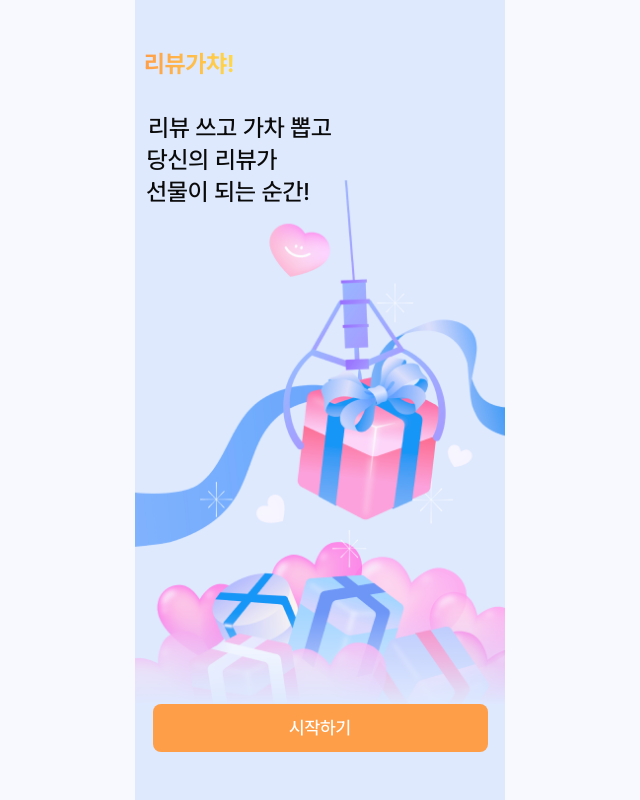
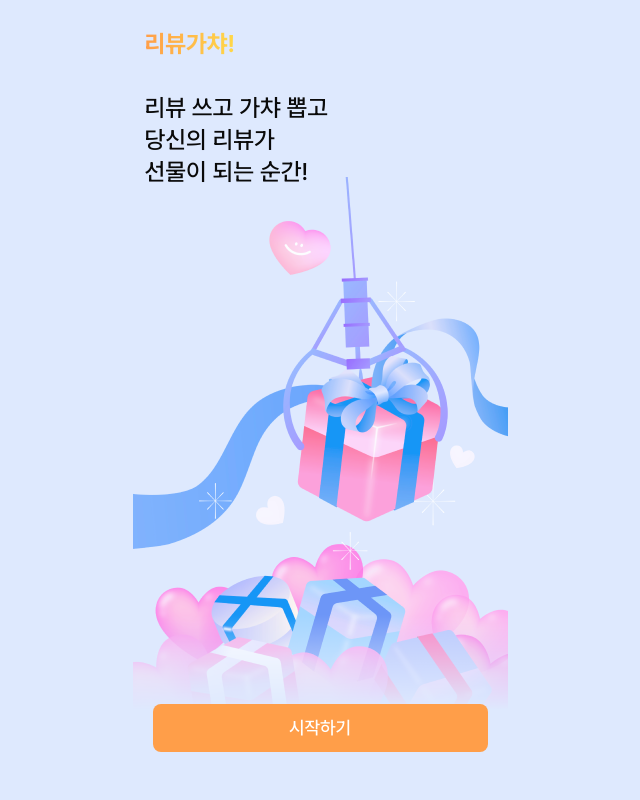
Before and after one commit to kim-taewoo/reviewgacha, a Next.js app: page / in a window 1280 px wide. Shown: the whole page, without its empty margins (320-960 px from the left). Built offline with nearby package versions, Linux system fonts and the light colour scheme; no server answers.

Commit message:
style: home 화면 스타일링 수정

```diff
--- a/src/app/page.tsx
+++ b/src/app/page.tsx
@@ -13,29 +13,20 @@ export default function Home() {
   }
 
   return (
-    <div className="relative h-screen w-full overflow-hidden bg-[#f8f9ff]">
+    <div className="relative h-screen w-full overflow-hidden bg-[#DEE9FE]">
       {/* 이미지 배경 */}
-      <div className="absolute inset-0 flex items-center justify-center">
-        <Image
-          src="/main.png"
-          alt="Review Gacha"
-          fill
-          className="object-contain"
-          priority
-        />
-      </div>
-
+      <div className="absolute inset-0 mx-auto max-w-[375px] bg-cover bg-center bg-no-repeat px-3 pb-12 pt-7" style={{ backgroundImage: 'url(\'/main.png\')' }}>
         {/* 텍스트와 버튼 */}
-      <div className="relative z-10 flex h-full flex-col justify-between p-6 sm:p-8 lg:p-12">
+        <div className="relative z-10 flex h-full flex-col justify-between ">
           {/* 텍스트 영역 */}
           <div className="mx-auto w-full max-w-xs sm:max-w-md md:max-w-lg">
-          <h1 className="mb-4 ml-20 inline-block bg-gradient-to-r from-[#FF9E49] to-[#FFD849] bg-clip-text text-2xl font-bold text-transparent sm:mb-6 sm:text-3xl md:mb-8 md:text-2xl">
+            <h1 className="mb-12 inline-block bg-gradient-to-r from-[#FF9E49] to-[#FFD849] bg-clip-text text-lg font-bold text-transparent sm:mb-6 sm:text-3xl md:mb-8 md:text-2xl">
               리뷰가챠!
             </h1>
-          <div className="mr-40 text-center">
-            <p className="text-lg font-medium sm:text-xl md:text-2xl">리뷰 쓰고 가차 뽑고</p>
-            <p className="mr-14 text-lg font-medium sm:text-xl md:text-2xl">당신의 리뷰가</p>
-            <p className="mr-6 text-lg font-medium sm:text-xl md:text-2xl">선물이 되는 순간!</p>
+            <div className="text-left">
+              <p className="text-2xl font-medium">리뷰 쓰고 가챠 뽑고</p>
+              <p className="text-2xl font-medium">당신의 리뷰가</p>
+              <p className="text-2xl font-medium">선물이 되는 순간!</p>
             </div>
           </div>
 
@@ -48,5 +39,7 @@ export default function Home() {
           </Button>
         </div>
       </div>
+
+    </div>
   )
 }
```
Also changed, not shown: src/features/gacha/components/GachaResultModal.tsx (+7 -6 lines). Lines whose indentation alone changed are shown as unchanged.
